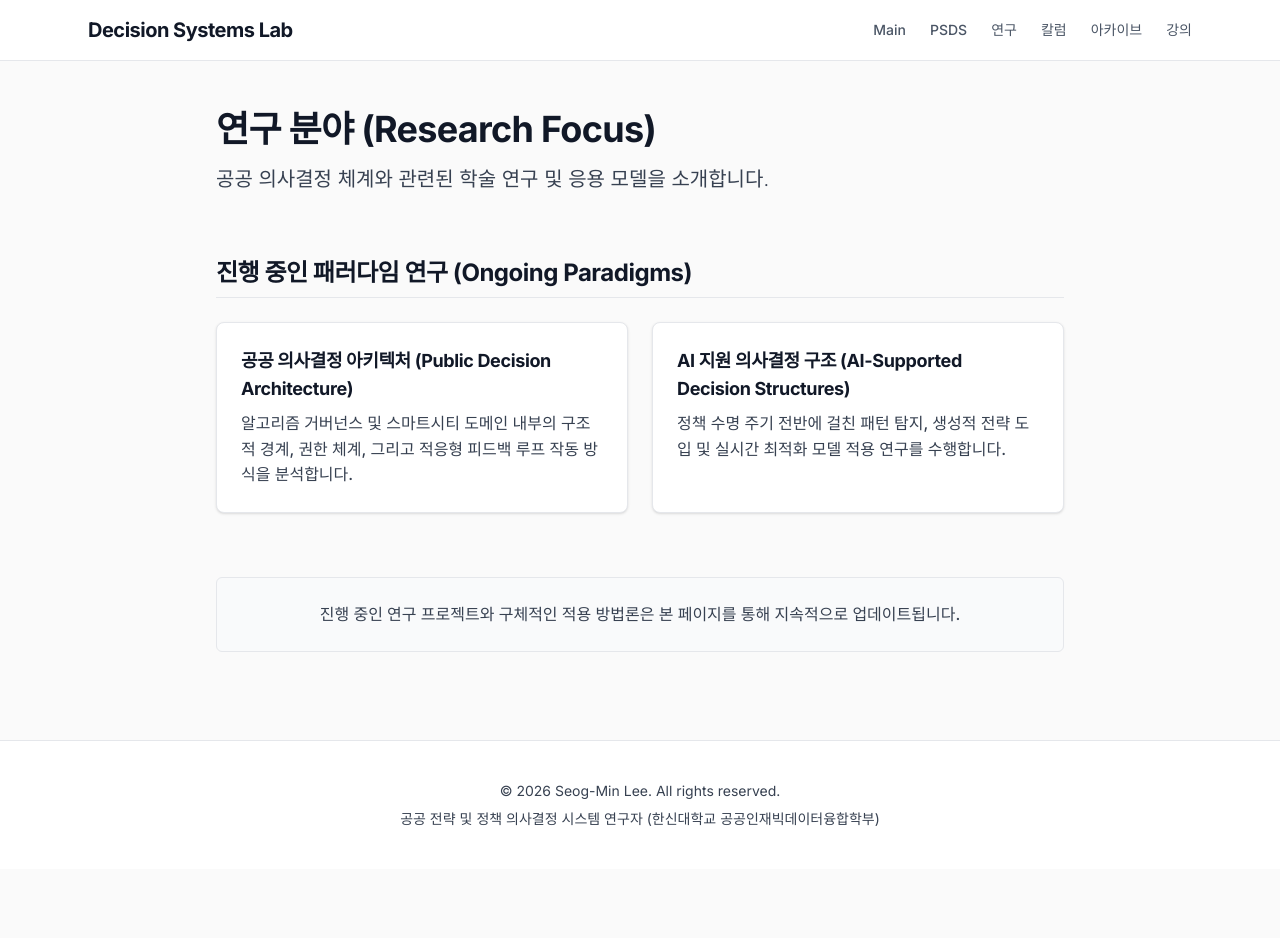
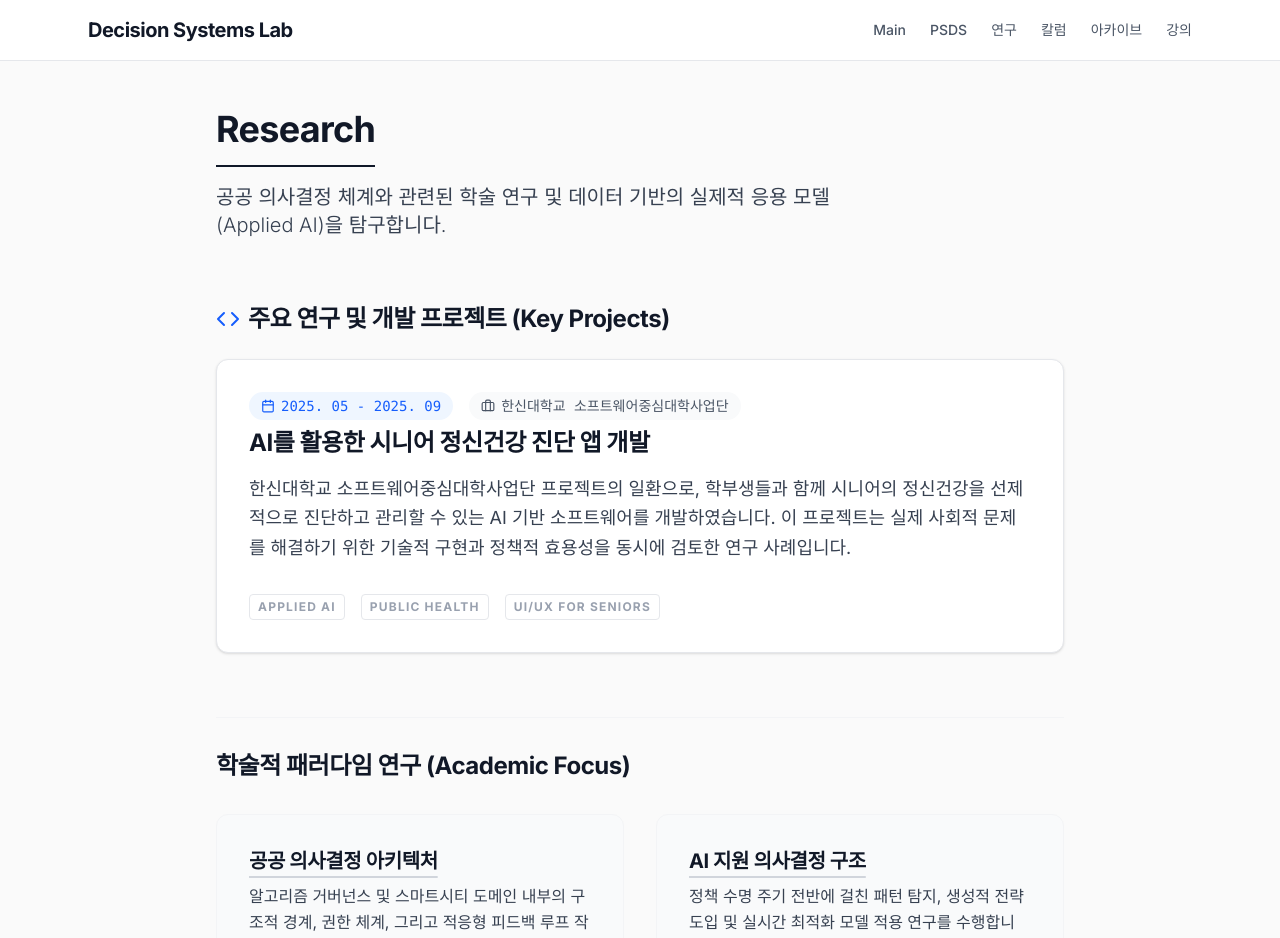
Before and after one commit to LeeSeogMin/my-life, a Next.js app: page /research in a window 1280 px wide. Shown: the top 938 px of the page. Before the commit the page ends 869 px from the top, so only its background shows below. Built offline with nearby package versions, Linux system fonts and the light colour scheme.

Commit message:
Update research page with AI mental health app project for seniors

```diff
--- a/src/app/research/page.tsx
+++ b/src/app/research/page.tsx
@@ -1,33 +1,80 @@
+import { Calendar, Briefcase, Code } from "lucide-react";
+
 export const metadata = {
-    title: "Research - PSDS",
+    title: "Research - Decision Systems Lab",
 };
 
 export default function ResearchPage() {
     return (
         <div className="space-y-16">
             <header className="space-y-4">
-                <h1 className="text-4xl font-extrabold tracking-tight text-gray-900">연구 분야 (Research Focus)</h1>
+                <h1 className="text-4xl font-extrabold tracking-tight text-gray-900 border-b-2 border-gray-900 pb-4 inline-block">Research</h1>
                 <p className="text-xl text-gray-600 font-light max-w-2xl">
-                    공공 의사결정 체계와 관련된 학술 연구 및 응용 모델을 소개합니다.
+                    공공 의사결정 체계와 관련된 학술 연구 및 데이터 기반의 실제적 응용 모델(Applied AI)을 탐구합니다.
                 </p>
             </header>
 
+            {/* Applied AI & Development Project */}
             <section className="space-y-6">
-                <h2 className="text-2xl font-bold border-b border-gray-200 pb-2">진행 중인 패러다임 연구 (Ongoing Paradigms)</h2>
-                <div className="grid gap-6 md:grid-cols-2">
-                    <div className="bg-white p-6 rounded-lg border border-gray-200 shadow-sm">
-                        <h3 className="text-lg font-bold text-gray-900 mb-2">공공 의사결정 아키텍처 (Public Decision Architecture)</h3>
-                        <p className="text-gray-600 font-medium">알고리즘 거버넌스 및 스마트시티 도메인 내부의 구조적 경계, 권한 체계, 그리고 적응형 피드백 루프 작동 방식을 분석합니다.</p>
-                    </div>
-                    <div className="bg-white p-6 rounded-lg border border-gray-200 shadow-sm">
-                        <h3 className="text-lg font-bold text-gray-900 mb-2">AI 지원 의사결정 구조 (AI-Supported Decision Structures)</h3>
-                        <p className="text-gray-600 font-medium">정책 수명 주기 전반에 걸친 패턴 탐지, 생성적 전략 도입 및 실시간 최적화 모델 적용 연구를 수행합니다.</p>
+                <h2 className="text-2xl font-bold text-gray-900 flex items-center gap-2">
+                    <Code className="w-6 h-6 text-blue-600" />
+                    주요 연구 및 개발 프로젝트 (Key Projects)
+                </h2>
+                <div className="bg-white border border-gray-200 rounded-xl overflow-hidden shadow-sm hover:shadow-md transition-shadow">
+                    <div className="p-8 space-y-4">
+                        <div className="flex flex-wrap items-center gap-4 text-sm font-mono text-blue-600 mb-2">
+                            <span className="flex items-center gap-1.5 bg-blue-50 px-3 py-1 rounded-full">
+                                <Calendar className="w-3.5 h-3.5" />
+                                2025. 05 - 2025. 09
+                            </span>
+                            <span className="flex items-center gap-1.5 bg-gray-50 text-gray-600 px-3 py-1 rounded-full">
+                                <Briefcase className="w-3.5 h-3.5" />
+                                한신대학교 소프트웨어중심대학사업단
+                            </span>
+                        </div>
+                        <h3 className="text-2xl font-bold text-gray-900 leading-tight">
+                            AI를 활용한 시니어 정신건강 진단 앱 개발
+                        </h3>
+                        <p className="text-gray-700 leading-relaxed text-lg">
+                            한신대학교 소프트웨어중심대학사업단 프로젝트의 일환으로, 학부생들과 함께 시니어의 정신건강을 선제적으로 진단하고 관리할 수 있는 AI 기반 소프트웨어를 개발하였습니다.
+                            이 프로젝트는 실제 사회적 문제를 해결하기 위한 기술적 구현과 정책적 효용성을 동시에 검토한 연구 사례입니다.
+                        </p>
+                        <div className="pt-4 flex gap-4">
+                            <span className="text-xs font-bold uppercase tracking-widest text-gray-400 border border-gray-200 px-2 py-1 rounded">Applied AI</span>
+                            <span className="text-xs font-bold uppercase tracking-widest text-gray-400 border border-gray-200 px-2 py-1 rounded">Public Health</span>
+                            <span className="text-xs font-bold uppercase tracking-widest text-gray-400 border border-gray-200 px-2 py-1 rounded">UI/UX for Seniors</span>
+                        </div>
                     </div>
                 </div>
             </section>
 
-            <div className="bg-gray-50 border border-gray-200 rounded-md p-6 my-10 text-center">
-                <p className="text-gray-500 font-medium">진행 중인 연구 프로젝트와 구체적인 적용 방법론은 본 페이지를 통해 지속적으로 업데이트됩니다.</p>
+            {/* Theoretical Paradigms */}
+            <section className="space-y-8 pt-8 border-t border-gray-100">
+                <h2 className="text-2xl font-bold text-gray-900">학술적 패러다임 연구 (Academic Focus)</h2>
+                <div className="grid gap-8 md:grid-cols-2">
+                    <div className="space-y-4 p-8 bg-gray-50 rounded-xl border border-gray-100">
+                        <h3 className="text-xl font-bold text-gray-900 mb-2 underline decoration-gray-300 underline-offset-8">
+                            공공 의사결정 아키텍처
+                        </h3>
+                        <p className="text-gray-600 leading-relaxed">
+                            알고리즘 거버넌스 및 스마트시티 도메인 내부의 구조적 경계, 권한 체계, 그리고 적응형 피드백 루프 작동 방식을 분석합니다.
+                        </p>
+                    </div>
+                    <div className="space-y-4 p-8 bg-gray-50 rounded-xl border border-gray-100">
+                        <h3 className="text-xl font-bold text-gray-900 mb-2 underline decoration-gray-300 underline-offset-8">
+                            AI 지원 의사결정 구조
+                        </h3>
+                        <p className="text-gray-600 leading-relaxed">
+                            정책 수명 주기 전반에 걸친 패턴 탐지, 생성적 전략 도입 및 실시간 최적화 모델 적용 연구를 수행합니다.
+                        </p>
+                    </div>
+                </div>
+            </section>
+
+            <div className="bg-white border-2 border-dashed border-gray-200 rounded-xl p-8 text-center">
+                <p className="text-gray-500 font-medium">
+                    연구 성과 및 구체적인 데이터 기반 방법론은 본 페이지를 통해 지속적으로 업데이트됩니다.
+                </p>
             </div>
         </div>
     );
```
